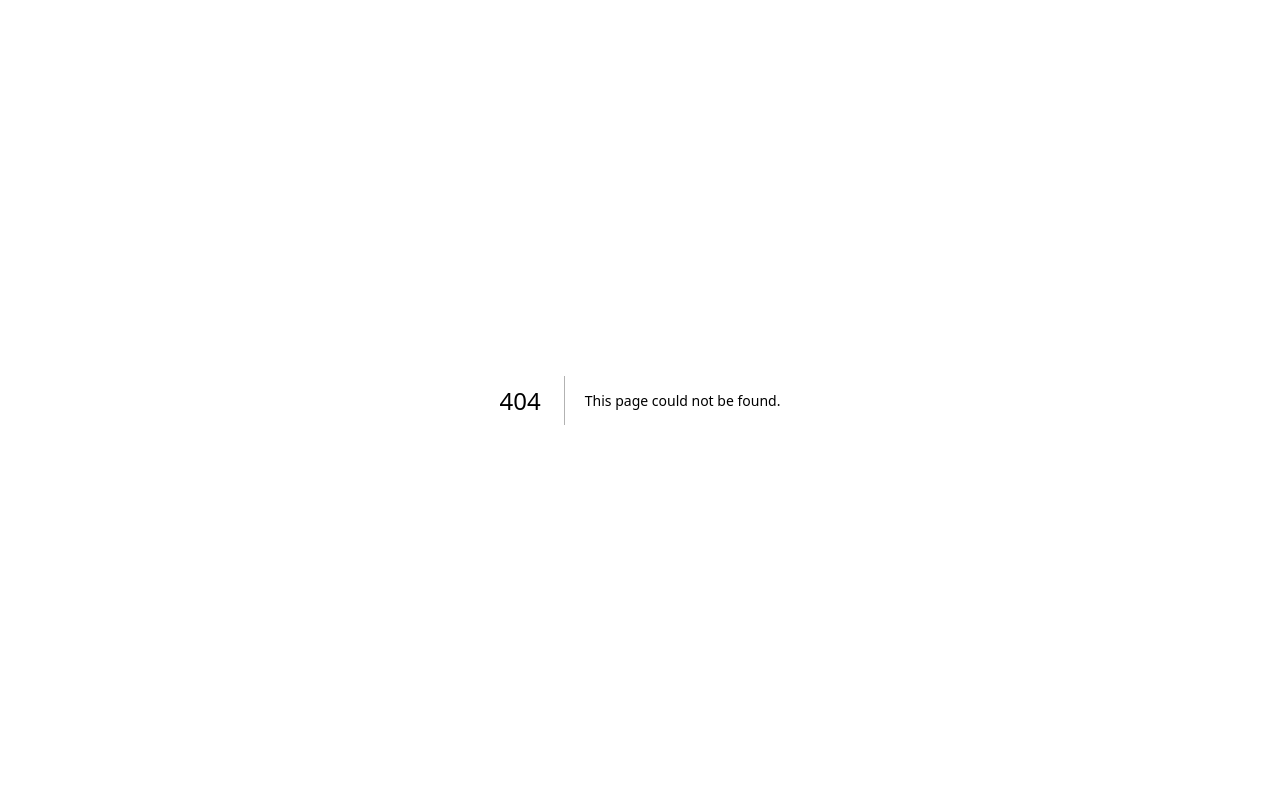
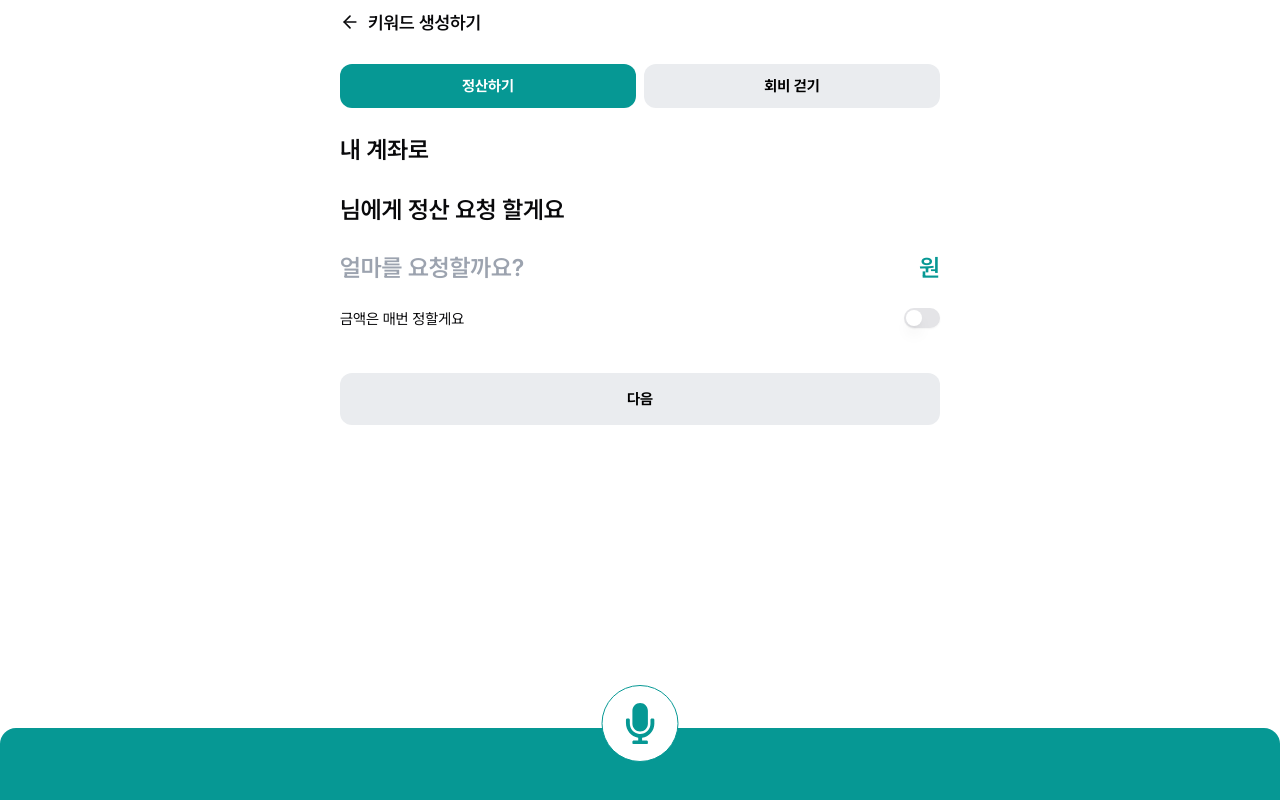
Before and after one commit to KeywordHanaro/KeywordHanaro_FE, a Next.js app: page /keyword/create/settlement/step3 in a window 1280 px wide. Before the commit this address had no page. Built offline with nearby package versions, Linux system fonts and the light colour scheme.

Commit message:
[refactor] keyword create settlement page

```diff
--- /dev/null
+++ b/app/(routes)/keyword/create/settlement/layout.tsx
@@ -0,0 +1,16 @@
+'use client';
+
+import SettlementLayout from '@/components/layouts/SettlementLayout';
+import { SettlementProvider } from '@/contexts/SettlementContext';
+
+export default function SettlementPageLayout({
+  children,
+}: Readonly<{
+  children: React.ReactNode;
+}>) {
+  return (
+    <SettlementProvider>
+      <SettlementLayout>{children}</SettlementLayout>
+    </SettlementProvider>
+  );
+}
--- /dev/null
+++ b/app/(routes)/keyword/create/settlement/step1/page.tsx
@@ -0,0 +1,23 @@
+'use client';
+
+import SelectAccount from '@/components/templates/SelectAccount';
+import { useSettlementContext } from '@/contexts/SettlementContext';
+import { useRouter } from 'next/navigation';
+
+export default function SettlementStep1() {
+  const { updateFormData } = useSettlementContext();
+  const router = useRouter();
+
+  const nextStep = () => {
+    router.push('/keyword/create/settlement/step2');
+  };
+
+  return (
+    <>
+      <SelectAccount
+        onUpdate={(account) => updateFormData({ account })}
+        onNext={nextStep}
+      />
+    </>
+  );
+}
--- /dev/null
+++ b/app/(routes)/keyword/create/settlement/step2/page.tsx
@@ -0,0 +1,17 @@
+'use client';
+
+import SettlementMemberSetting from '@/components/templates/createKeyword/settlement/SettlementMemberSetting';
+import { useSettlementContext } from '@/contexts/SettlementContext';
+
+export default function SettlementStep2() {
+  const { formData, updateFormData } = useSettlementContext();
+
+  return (
+    <>
+      <SettlementMemberSetting
+        formData={formData}
+        onUpdate={(members) => updateFormData({ members })}
+      />
+    </>
+  );
+}
--- /dev/null
+++ b/app/(routes)/keyword/create/settlement/step3/page.tsx
@@ -0,0 +1,21 @@
+'use client';
+
+import SetActionCategory from '@/components/templates/createKeyword/settlement/SetActionCategory';
+import { useSettlementContext } from '@/contexts/SettlementContext';
+import { useRouter } from 'next/navigation';
+
+export default function SettlementStep3() {
+  const { formData, updateFormData } = useSettlementContext();
+  const router = useRouter();
+
+  const nextStep = () => {
+    router.push('/keyword/create/settlement/step4');
+  };
+  return (
+    <SetActionCategory
+      formData={formData}
+      onUpdate={updateFormData}
+      onNext={nextStep}
+    />
+  );
+}
--- /dev/null
+++ b/app/(routes)/keyword/create/settlement/step4/page.tsx
@@ -0,0 +1,21 @@
+'use client';
+
+import KeywordInputButton from '@/components/templates/KeywordInputButton';
+import { useSettlementContext } from '@/contexts/SettlementContext';
+import { useRouter } from 'next/navigation';
+
+export default function SettlementStep4() {
+  const { formData, updateFormData } = useSettlementContext();
+  const router = useRouter();
+
+  const nextStep = () => router.push('/keyword/create/settlement/step5');
+  return (
+    <KeywordInputButton
+      placeHolder={'키워드 이름을 작성해주세요'}
+      title={'키워드 이름을 설정해주세요'}
+      onUpdate={(keywordName) => updateFormData({ keywordName })}
+      onNext={nextStep}
+      initialValue={formData.keywordName}
+    />
+  );
+}
--- /dev/null
+++ b/app/(routes)/keyword/create/settlement/step5/page.tsx
@@ -0,0 +1,17 @@
+'use client';
+
+import KeywordCompletion from '@/components/templates/KeywordCompletion';
+import SetKeywordComplete from '@/components/templates/createKeyword/settlement/SetKeywordComplete';
+import { useSettlementContext } from '@/contexts/SettlementContext';
+import { useRouter } from 'next/navigation';
+
+export default function SettlementStep5() {
+  const { formData } = useSettlementContext();
+  const router = useRouter();
+
+  return (
+    <KeywordCompletion onClick={() => router.push('/')}>
+      <SetKeywordComplete formData={formData} />
+    </KeywordCompletion>
+  );
+}
--- /dev/null
+++ b/components/layouts/SettlementLayout.tsx
@@ -0,0 +1,52 @@
+import { useSettlementContext } from '@/contexts/SettlementContext';
+import { usePathname, useRouter } from 'next/navigation';
+import { PropsWithChildren } from 'react';
+import Header from '../atoms/Header';
+import { MicRef } from '../atoms/Mic';
+
+const steps = ['/step1', '/step2', '/step3', '/step4', '/step5'];
+
+export default function SettlementLayout({ children }: PropsWithChildren) {
+  const { formData } = useSettlementContext();
+  const pathname = usePathname();
+  const path = '/' + pathname.split('/')[4];
+  const currentIndex = steps.indexOf(path);
+  const router = useRouter();
+
+  const prevStep =
+    currentIndex > 0
+      ? '/keyword/create/settlement/' + steps[currentIndex - 1]
+      : '/';
+  return (
+    <div className='flex flex-col h-full'>
+      {/* Header 2번째 페이지만 selectedMember가 있으면 다음 버튼 출현 */}
+      {pathname.startsWith('/keyword/create/settlement/step2') &&
+      formData.members.length ? (
+        <Header
+          text='키워드 생성하기'
+          onBack={() => {
+            router.push('/keyword/create/settlement/step1');
+          }}
+          actionLabel='다음'
+          onAction={() => {
+            router.push('/keyword/create/settlement/step3');
+          }}
+        />
+      ) : (
+        <Header
+          text='키워드 생성하기'
+          onBack={() => {
+            if (prevStep) router.push(prevStep);
+          }}
+          showActionButton={false}
+        />
+      )}
+      <div className='flex flex-col flex-grow p-[20px] pb-24 h-full overflow-hidden'>
+        {children}
+
+        {/* 마지막 페이지에서 Mic 안나오게 */}
+        {!pathname.startsWith('/keyword/create/settlement/step5') && <MicRef />}
+      </div>
+    </div>
+  );
+}
--- a/components/templates/createKeyword/settlement/SetActionCategory.tsx
+++ b/components/templates/createKeyword/settlement/SetActionCategory.tsx
@@ -1,12 +1,7 @@
 import { FormData } from '@/app/(routes)/keyword/create/settlement/page';
 import { Button } from '@/components/atoms/Button';
 import SetAmount from '@/components/molecules/SetAmount';
-import React, {
-  useEffect,
-  useRef,
-  useState,
-  useCallback,
-} from 'react';
+import React, { useEffect, useRef, useState, useCallback } from 'react';
 import { cn } from '@/lib/utils';
 
 interface SetActionCategoryProps {
@@ -39,7 +34,7 @@ const SetActionCategory = ({
       amountRef.current.value = formData.amount;
       amountRef.current.focus();
     }
-  }, []);
+  }, [amount, formData.amount]);
 
   const onClickCategory = (category: 'Settlement' | 'Dues') => {
     setCategory(category);
@@ -67,7 +62,15 @@ const SetActionCategory = ({
 
   const handleOnNext = () => {
     if (amountRef.current) {
-      onUpdate({ ...formData, amount: amountRef.current.value, category });
+      if (checkEveryTime) amountRef.current.value = '';
+      onUpdate({
+        ...formData,
+        amount: amountRef.current.value,
+        category,
+        checkEveryTime,
+      });
+    } else {
+      onUpdate({ ...formData, amount: '', category, checkEveryTime });
     }
     onNext();
   };
--- a/contexts/SettlementContext.ts
+++ /dev/null
@@ -1 +0,0 @@
-// a
--- /dev/null
+++ b/contexts/SettlementContext.tsx
@@ -0,0 +1,79 @@
+'use client';
+
+import { FormData } from '@/app/(routes)/keyword/create/settlement/page';
+import { useRouter } from 'next/navigation';
+import { createContext, PropsWithChildren, useContext, useState } from 'react';
+
+type SettlementProps = {
+  formData: FormData;
+  updateFormData: (newData: Partial<FormData>) => void;
+  handleOnBack: () => void;
+  handleOnNext: () => void;
+};
+
+const SettlementContext = createContext<SettlementProps>({
+  formData: {
+    account: {
+      type: 'MyAccount',
+      accountName: '',
+      accountNumber: '',
+      bankId: 0,
+    },
+    members: [],
+    category: 'Settlement',
+    checkEveryTime: false,
+    amount: '',
+    keywordName: '',
+  },
+  updateFormData: () => {},
+  handleOnBack: () => {},
+  handleOnNext: () => {},
+});
+
+export const SettlementProvider = ({ children }: PropsWithChildren) => {
+  const [formData, setFormData] = useState<FormData>({
+    account: {
+      type: 'MyAccount',
+      accountName: '',
+      accountNumber: '',
+      bankId: 0,
+    },
+    members: [],
+    category: 'Settlement',
+    checkEveryTime: false,
+    amount: '',
+    keywordName: '',
+  });
+  const router = useRouter();
+  const nextStep = () => router.push('/keyword/create/settlement/step3');
+  const prevStep = () => router.push('/');
+
+  const handleOnBack = () => {
+    // if (step === 1) router.back();
+    // else prevStep();
+    prevStep();
+    console.log('context handleonback');
+  };
+
+  const handleOnNext = () => {
+    updateFormData(formData);
+    nextStep();
+  };
+
+  const updateFormData = (newData: Partial<FormData>) => {
+    setFormData((prevData) => ({
+      ...prevData,
+      ...newData,
+    }));
+  };
+  return (
+    <SettlementContext.Provider
+      value={{ formData, updateFormData, handleOnBack, handleOnNext }}
+    >
+      {children}
+    </SettlementContext.Provider>
+  );
+};
+
+// eslint-disable-next-line react-hooks/rules-of-hooks
+export const useSettlementContext = () => useContext(SettlementContext);
```
Also changed, not shown: components/molecules/SetAmount.tsx (+5 -2 lines).
